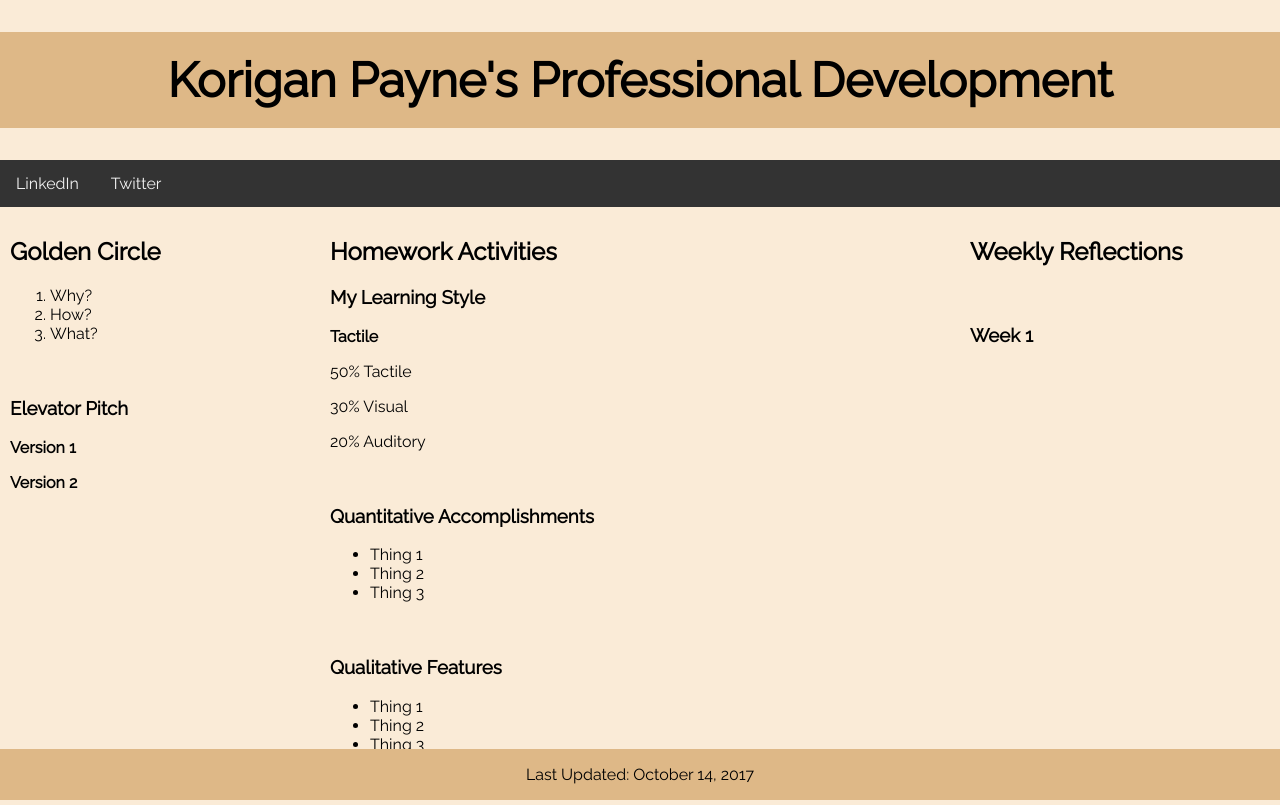
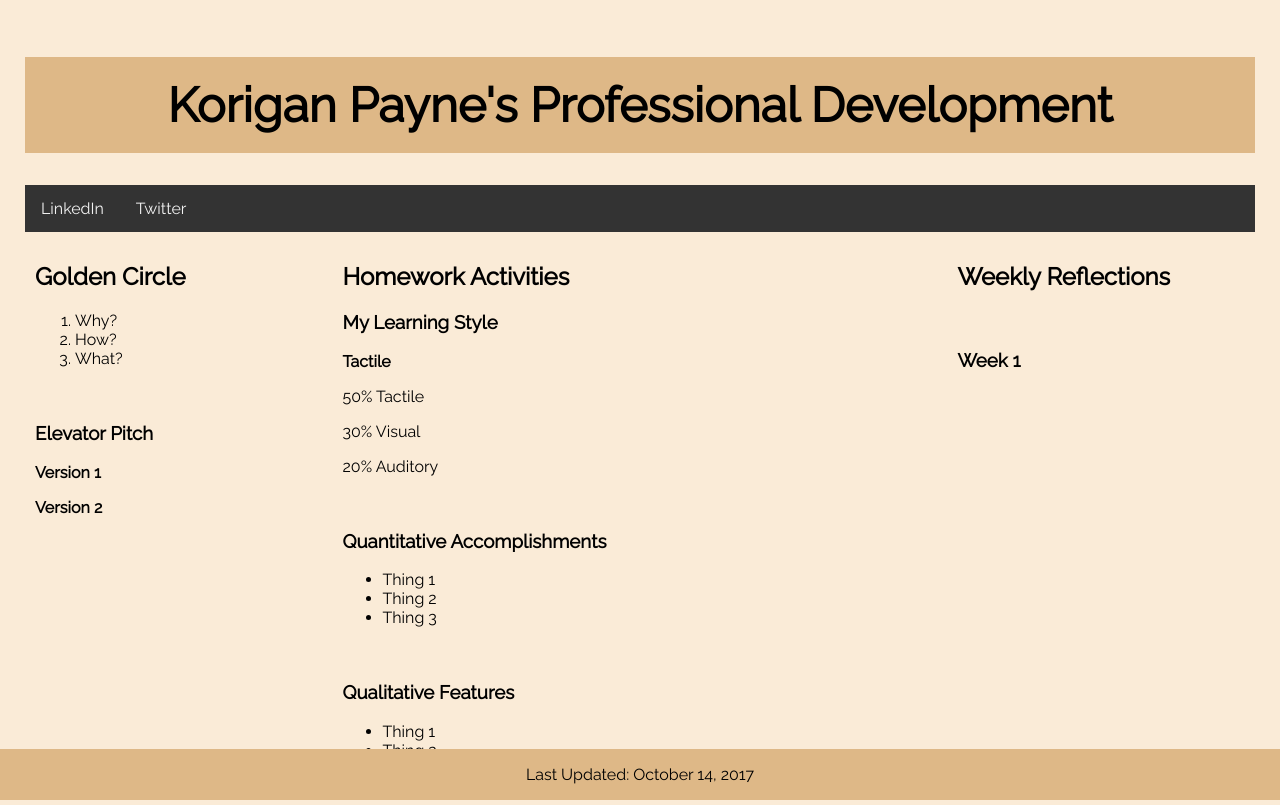
Before and after one commit to Koriganp/pro-dev-doc, a plain HTML site: page index.html in a window 1280 px wide. Drawn offline with Linux system fonts and the light colour scheme.

Commit message:
Made adjustments to stylesheet

```diff
--- a/styles/style.css
+++ b/styles/style.css
@@ -4,6 +4,8 @@ html {
 	font-family: 'Raleway', sans-serif;
 	text-align: justify;
 	background-color: antiquewhite;
+	position: relative;
+	min-height: 100%;
 }
 
 * {
@@ -11,7 +13,8 @@ html {
 }
 
 body {
-	margin: 0;
+	margin: 0 0 50px;
+	padding: 25px;
 }
 
 /*Style the header*/
@@ -78,5 +81,4 @@ body {
 	background-color: burlywood;
 	color: black;
 	text-align: center;
-
 }
```
